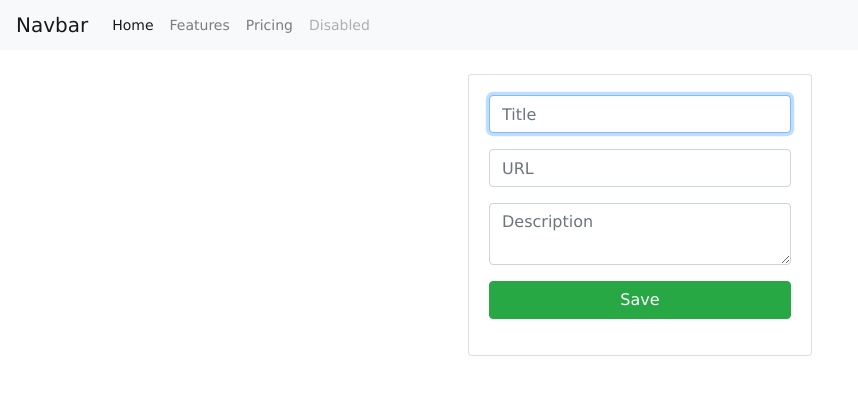
After one commit to 41b4/nodejs-full-app, a Node server app: page /links/edit/1 in a window 1280 px wide. The commit adds this page. Shown: the top 395 px of the page, without its empty margins (0-858 px from the left). Run offline with Node 20, Linux system fonts and the light colour scheme; data that the repository does not hold is empty; some libraries are stand-ins or nearby versions.

Commit message:
crud done

```diff
--- a/lib/handlebars.js
+++ b/lib/handlebars.js
@@ -0,0 +1,9 @@
+const {format}= require('timeago.js')
+
+const helpers = {}
+
+helpers.timeago = (timestamp)=>{
+    return format(timestamp)
+}
+
+module.exports= helpers
--- a/public/stylesheets/style.css
+++ b/public/stylesheets/style.css
@@ -2,7 +2,3 @@ body {
   /* padding: 50px; */
   font: 14px "Lucida Grande", Helvetica, Arial, sans-serif;
 }
-
-a {
-  color: #00B7FF;
-}
--- a/routes/links.js
+++ b/routes/links.js
@@ -4,15 +4,49 @@ const pool = require('../database')
 
 /* GET users listing. */
 router.get('/', async function(req, res, next) {
-  const [result]= await pool.query('SELECT 1 + 1')
-  res.json(result)
+  const [links]= await pool.query('SELECT * FROM links')
+  console.log(links)
+  res.render('links/list',{ links })
 });
 
 router.get('/add',(req, res)=>{
   res.render('links/add')
 })
 
-router.post('/add',(req, res)=>{
-  res.send('recibido')
+router.post('/add',async (req, res)=>{
+
+  const { title, url, description }=req.body
+  const newLink={
+    title,
+    url,
+    description
+  }
+  await pool.query('INSERT INTO links SET ?',[newLink])
+  res.redirect('/links')
+})
+
+router.get('/delete/:id',async (req, res)=>{
+  const {id}= req.params
+  await pool.query('DELETE FROM links WHERE id=?',[id])
+  res.redirect('/links')
+})
+
+router.get('/edit/:id',async (req, res)=>{
+  const {id}= req.params
+  const [link]=await pool.query('SELECT * FROM links WHERE id=?',[id])
+  console.log(link[0])
+  res.render('links/edit',{link:link[0]})
+})
+
+router.post('/edit/:id', async (req, res)=>{
+  const {id}= req.params
+  const { title, url, description }=req.body
+  const newLink={
+    title,
+    url,
+    description
+  }
+  await pool.query('UPDATE links SET ? WHERE id= ?;',[newLink, id])
+  res.redirect('/links')
 })
 module.exports = router;
--- /dev/null
+++ b/views/links/edit.hbs
@@ -0,0 +1,43 @@
+<div class="container p-4">
+  <div class="row">
+    <div class="col-md-4 mx-auto">
+      <div class="card">
+        <div class="card-body">
+          <form action="/links/edit/{{link.id}}" method="post">
+            <div class="form-group">
+              <input
+                type="text"
+                value="{{link.title}}"
+                class="form-control"
+                name="title"
+                placeholder="Title"
+                autofocus
+              />
+            </div>
+            <div class="form-group">
+              <input
+                type="text"
+                value="{{link.url}}"
+                class="form-control"
+                name="url"
+                placeholder="URL"
+                autofocus
+              />
+            </div>
+            <div class="form-group">
+              <textarea
+                name="description"
+                class="form-control"
+                rows="2"
+                placeholder="Description"
+              >{{link.description}}</textarea>
+            </div>
+            <div class="form-group">
+              <button class="btn btn-success btn-block">Save</button>
+            </div>
+          </form>
+        </div>
+      </div>
+    </div>
+  </div>
+</div>
```
Also changed, not shown: views/links/list.hbs (added, +28 -0 lines), views/layouts/list.hbs (deleted).
